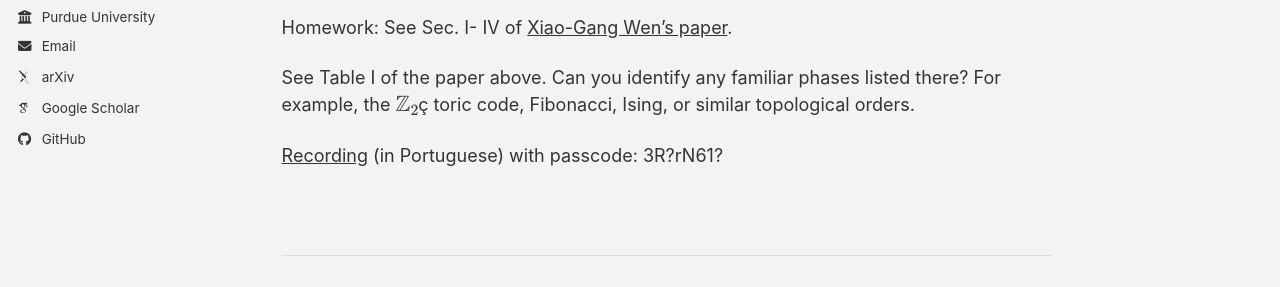
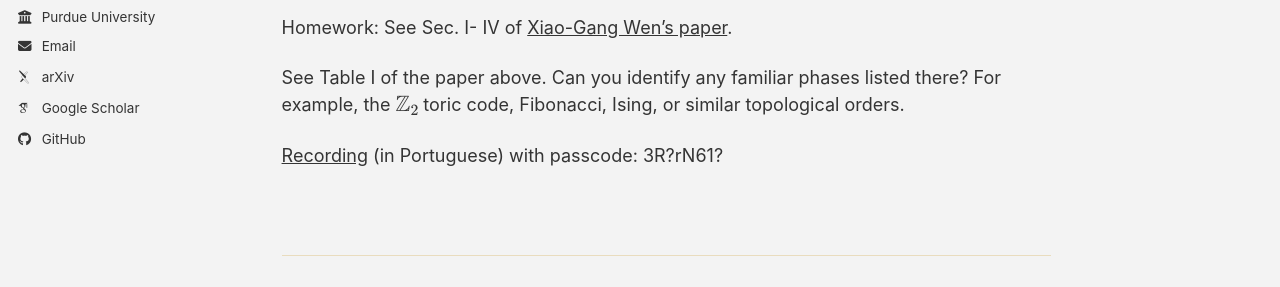
Before and after one commit to gui-delfino/gui-delfino.github.io, a Jekyll site: the page built from _teaching/2026-spring-fusion-cat.md, in a window 1280 px wide and 900 px high, scrolled down 1910 px. Shown: the part 378-665 px from the top of the window. Built offline with Jekyll 4.4.1, drawn with Linux system fonts in a browser that asks for light colours; some web fonts are replaced; a script bundle is joined from its source files by our own code; library files that are not in the unit come from our copies.

```diff
--- a/_teaching/2026-spring-fusion-cat.md
+++ b/_teaching/2026-spring-fusion-cat.md
@@ -110,6 +110,6 @@
 
 Homework: See Sec. I- IV of [Xiao-Gang Wen's paper](https://arxiv.org/pdf/1506.05768).
 
-See Table I of the paper above. Can you identify any familiar phases listed there? For example, the $$\mathbb{Z}_2$$ç toric code, Fibonacci, Ising, or similar topological orders.
+See Table I of the paper above. Can you identify any familiar phases listed there? For example, the $$\mathbb{Z}_2$$ toric code, Fibonacci, Ising, or similar topological orders.
 
 [Recording](https://purdue-edu.zoom.us/rec/share/KulsX_bnpC6HssSt1MXl9VaF1kzW9sh1fA64-Qk9t_-1zzEQJVSHETkjy-6csae2.vZrkBd4qoO_7dPcR) (in Portuguese) with passcode: 3R?rN61?
```
